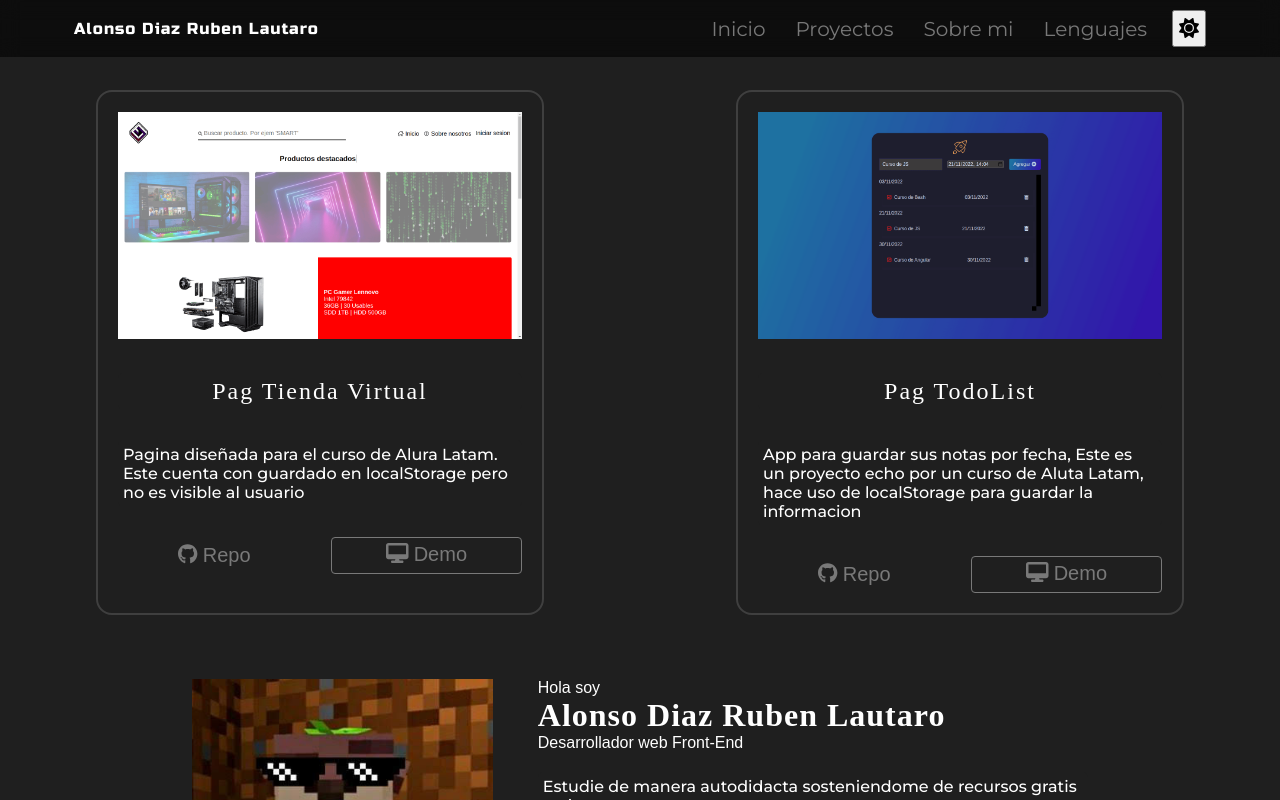
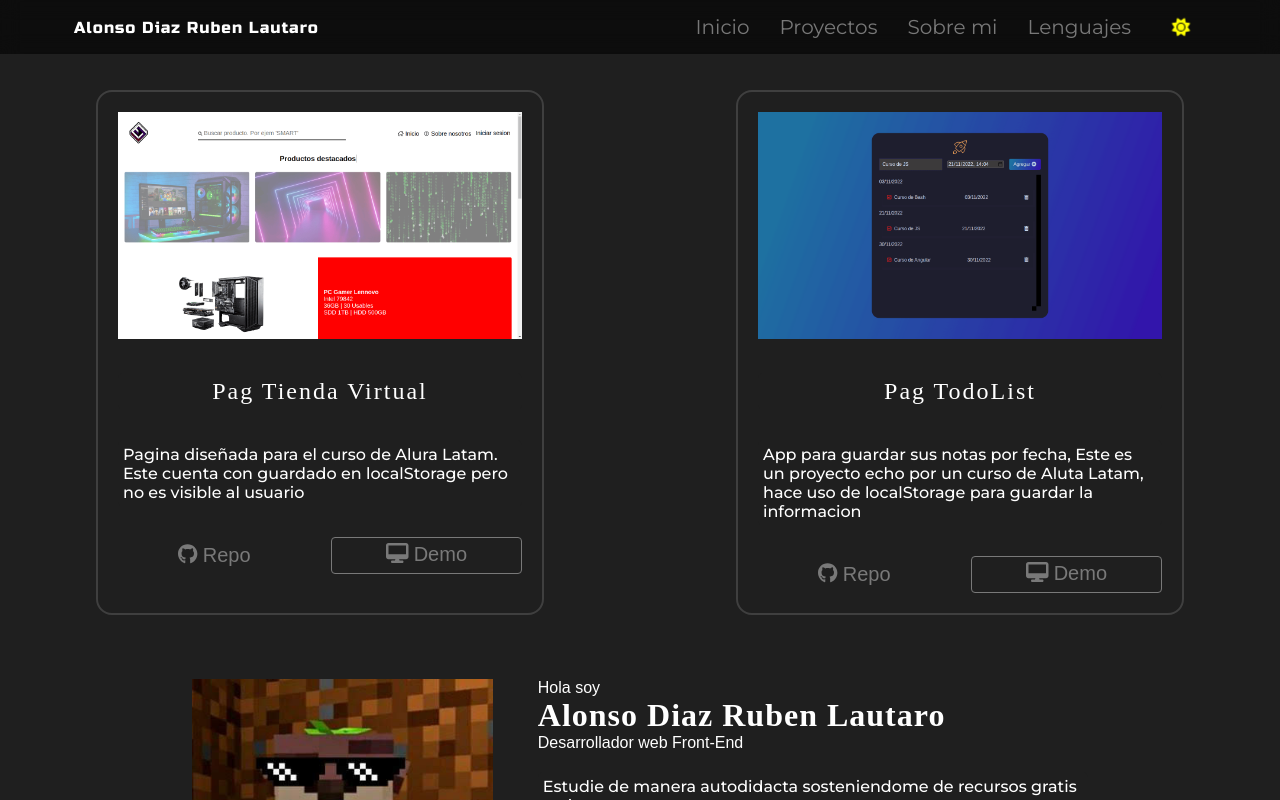
Before and after one commit to lautaro-developer/Portafolio_Personal, a React (Vite) app: page / in a window 1280 px wide. Shown: the top 800 px of the page. Built offline with nearby package versions, Linux system fonts and the light colour scheme; a web font is replaced by a local one.

Commit message:
Agrege cositas

```diff
--- a/src/components/Base.jsx
+++ b/src/components/Base.jsx
@@ -1,5 +1,4 @@
-import "../css/base.css";
-import "../css/responsive.css";
+import { useState, useEffect } from "react";
 
 import Header from "./header/Header";
 import ProyectoPlantilla from "./body/Proyectos/proyectos";
@@ -8,13 +7,10 @@ import Lenguajes from "./body/lenguajes/Lenguajes";
 import Footer from "./footer/Footer";
 
 import "./theme.css";
-
-import { useEffect, useState } from "react";
+import "../css/base.css";
 
 export default function Inicio() {
-  let tema = localStorage.getItem('hola')
   const [theme, setTheme] = useState("dark");
-
 
   useEffect(() => {
     document.body.className = theme;
@@ -27,7 +23,7 @@ export default function Inicio() {
 
   return (
     <div id="inicio" className={theme}>
-      <Header accion={toggleTheme} valor={theme} />
+      <Header tema={theme} dale={toggleTheme} />
       <ProyectoPlantilla theme={theme} />
       <SobreMi theme={theme} />
       <Lenguajes theme={theme} />
--- /dev/null
+++ b/src/components/header/CambiarTema.jsx
@@ -0,0 +1,32 @@
+import { motion } from "framer-motion";
+import { faMoon, faSun } from "@fortawesome/free-solid-svg-icons";
+import { Icons } from "../Icons/Icons";
+import "../../css/header/cambiarTema/cambiarTema.css";
+
+export default function CambiarTema({ valor, toggleTheme }) {
+  if (valor === "dark")
+    return (
+      <motion.button
+        initial={{ scale: 0.9 }}
+        whileHover={{ scale: 1.2, borderBottom: "1px solid" }}
+        animate={{ color: "#FFFF00" }}
+        className="CambiarTema"
+        onClick={toggleTheme}
+      >
+        {<Icons icons={faSun} />}
+        {localStorage.setItem("hola", valor)}
+      </motion.button>
+    );
+  else
+    return (
+      <motion.button
+        initial={{ scale: 0.9 }}
+        whileHover={{ scale: 1.2, borderBottom: "1px solid" }}
+        className="CambiarTema"
+        onClick={toggleTheme}
+      >
+        {<Icons icons={faMoon} />}
+        {localStorage.setItem("hola", valor)}
+      </motion.button>
+    );
+}
--- a/src/components/header/Header.jsx
+++ b/src/components/header/Header.jsx
@@ -1,43 +1,27 @@
+import { useState } from "react";
+
 import { Li } from "../Li/Li";
+import { Ul } from "../Ul/Ul";
 import { Enlace } from "../enlaces/a";
-import { Ul } from "../Ul/Ul";
-import { useState } from "react";
+
 import Btn2 from "../btn/Btn2";
 import Id from "./headerId";
 import { Sesiones } from "./sesiones";
 
-import { faMoon, faSun } from "@fortawesome/free-solid-svg-icons";
+import Navbar from "../movile/header/a";
+import CambiarTema from "./CambiarTema";
 
 import "../../css/header/ul/ul.css";
 import "../../css/header/sobreMi/sobreMi.css";
+
 import "../../css/header/li_sobreMi/li_sobreMi.css";
 import "../../css/header/li__nombre/li__nombre.css";
+
 import "../../css/header/Header/Header.css";
 import "../../css/btn/Btn.css";
-import Navbar from "../movile/header/a";
-import { Btn } from "../btn/Btn";
-import { Icons } from "../Icons/Icons";
-import "./btn.css";
 
-export default function Header({ accion, valor }) {
+export default function Header({ tema, dale }) {
   const [open, setOpen] = useState(false);
-
-  function Tema() {
-    if (valor === "dark")
-      return (
-        <button className="hoy" onClick={accion}>
-          {<Icons icons={faSun} />}
-          {localStorage.setItem("hola", valor)}
-        </button>
-      );
-    else
-      return (
-        <button className="hoy" onClick={accion}>
-          {<Icons icons={faMoon} />}
-          {localStorage.setItem("hola", valor)}
-        </button>
-      );
-  }
 
   const click = () => {
     setOpen(!open);
@@ -58,7 +42,7 @@ export default function Header({ accion, valor }) {
                     <Id Enlace={Enlace} Valor={Sesiones} estilos="sobreMi" />
                     <Btn2 click={click} open={open} />
                     <Navbar open={open} />
-                    <Tema />
+                    <CambiarTema valor={tema} toggleTheme={dale} />
                   </div>
                 }
               />
--- a/src/components/header/btn.css
+++ /dev/null
@@ -1,4 +0,0 @@
-.hoy{
-  font-size: 20px;
-  padding: 5px;
-}
--- /dev/null
+++ b/src/css/header/cambiarTema/cambiarTema.css
@@ -0,0 +1,9 @@
+.CambiarTema {
+  width: 50px;
+  padding: 5px;
+  border: none;
+  font-size: 20px;
+
+  background-color: transparent;
+  color: #fff;
+}
```
Also changed, not shown: src/main.jsx (+1 -6 lines).
